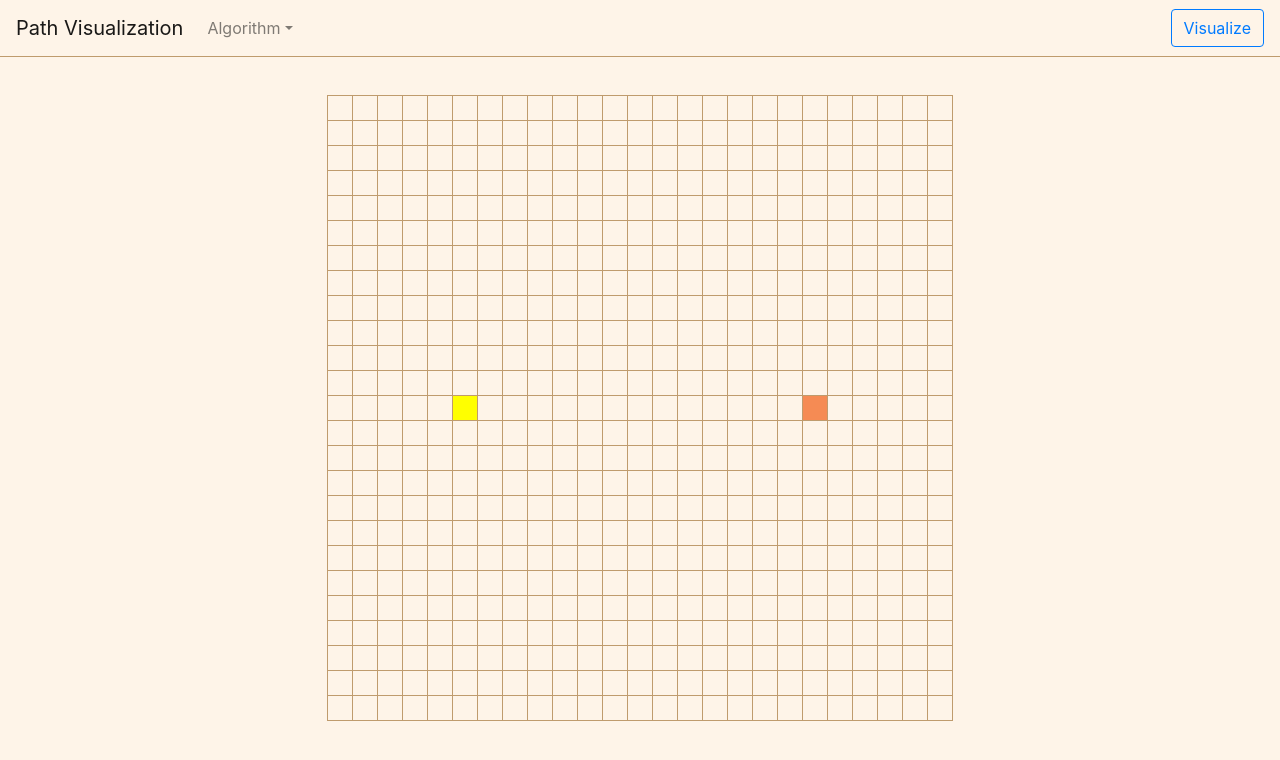
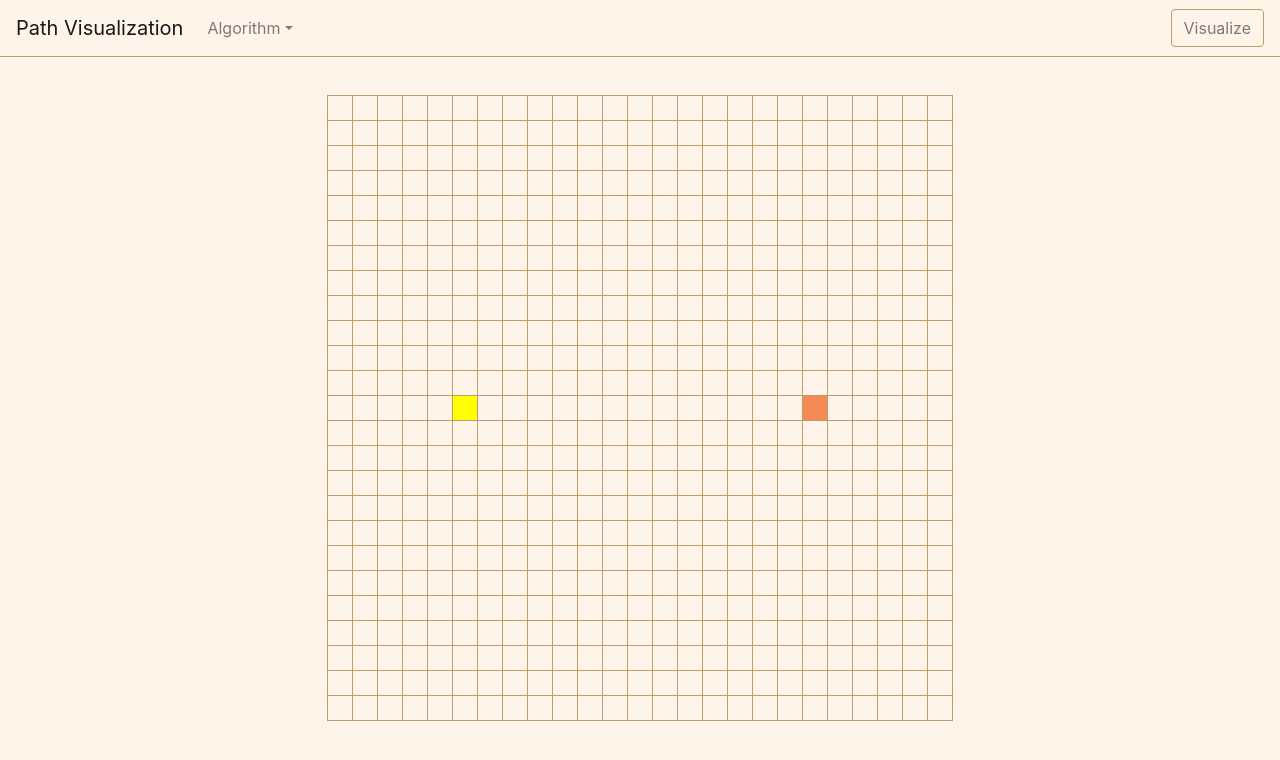
Before and after one commit to agnesnatasya/path-visualization, a React (Create React App) app: page / in a window 1280 px wide. Shown: the top 760 px of the page. Built offline with nearby package versions, Linux system fonts and the light colour scheme.

Commit message:
Set the hover color of visualize button

```diff
--- a/src/App.css
+++ b/src/App.css
@@ -37,6 +37,11 @@
   }
 }
 
-.float {
-  float: right;
+.btn {
+  color: rgba(0,0,0,.5) !important;
+  border-color: #bf9b6d !important;
 }
+
+.btn:hover {
+  background-color: #f2e0cb !important;
+}
```
